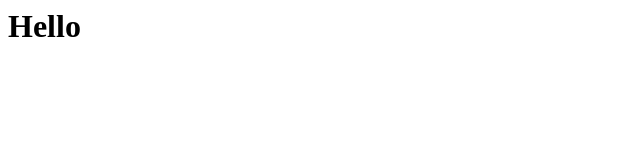
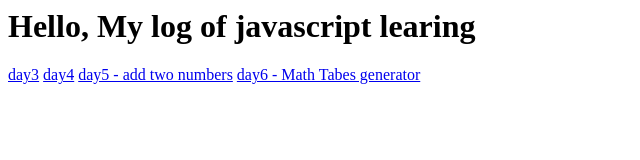
Before and after one commit to sammuify/sammuify.github.io, a plain HTML site: page index.html in a window 1280 px wide. Shown: the whole page, without its empty margins (0-640 px from the left). Drawn offline with Linux system fonts and the light colour scheme.

Commit message:
index page

```diff
--- a/index.html
+++ b/index.html
@@ -1 +1,6 @@
-<h1> Hello </h1>
+<h1> Hello, My log of javascript learing </h1>
+
+<a href="daythree.html">day3</a>
+<a href="day4.html">day4</a>
+<a href="add.html">day5 - add two numbers</a>
+<a href="tables.html">day6 - Math Tabes generator</a>
```
